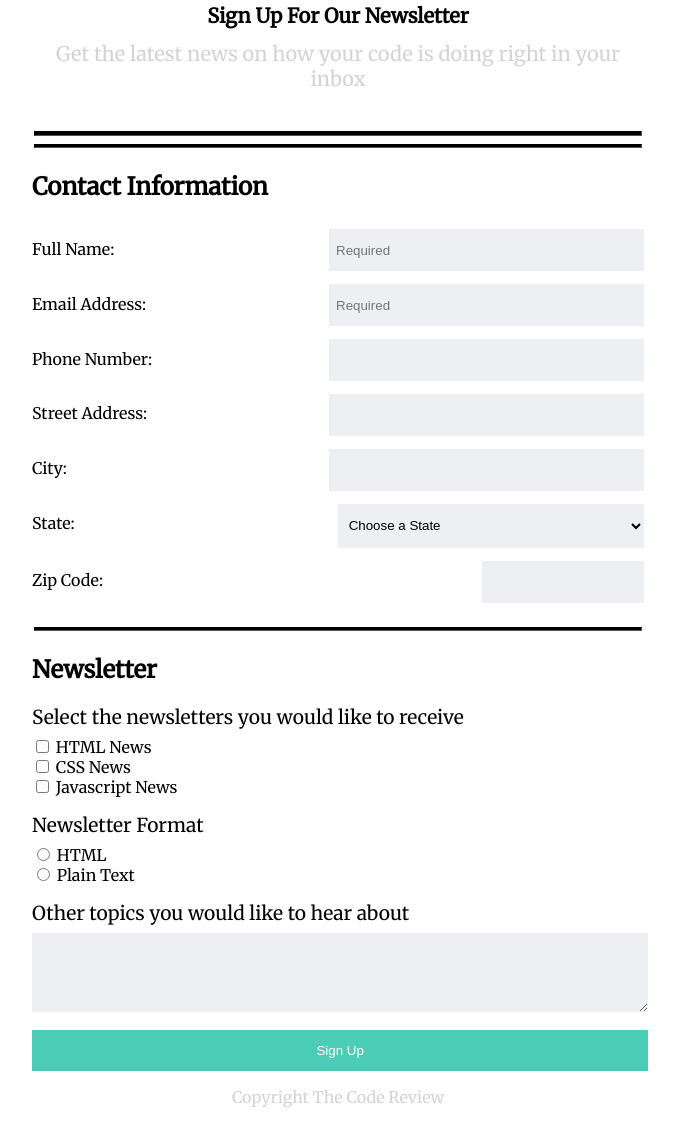
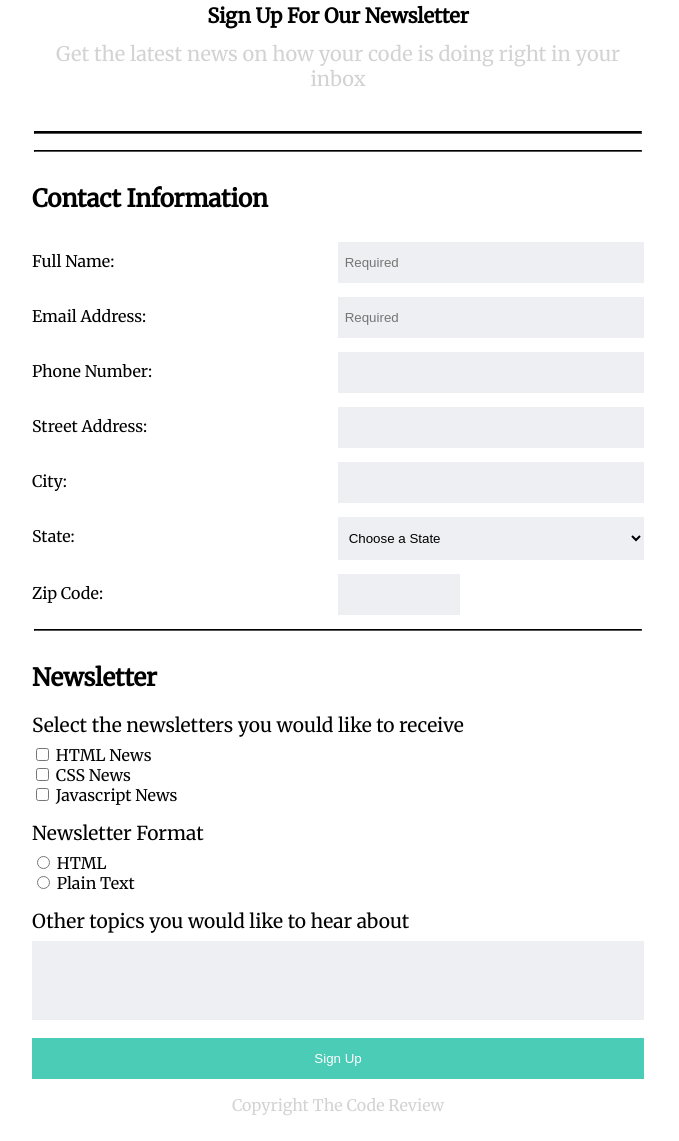
Before and after one commit to DannyKhounsavanh/Treehouse-Project-3, a plain HTML site: page index.html in a window 1280 px wide. Shown: the part 92-1233 px from the top of the page, without its empty margins (302-981 px from the left). Drawn offline with Linux system fonts and the light colour scheme.

Commit message:
Completed the rest of the project

```diff
--- a/css/styles.css
+++ b/css/styles.css
@@ -1,3 +1,7 @@
+* {
+	box-sizing: border-box;
+}
+
 body {
 	margin: 0 auto;
 	text-align: center;
@@ -31,6 +35,11 @@ hr {
 	height: 1.5px;
 }
 
+.contact-info-form {
+	display: flex;
+	flex-direction: column;
+}
+
 .text-input {
 	background-color: #edeff2;
 	border: none;
@@ -50,6 +59,12 @@ textarea {
 	background-color: #edeff2;
 	border: none;
 	width: 100%;
+	resize: none;
+}
+
+.contact-info-form input:focus, textarea:focus {
+	background-color: #fcffb7;
+	outline: 3px solid #d6f4ff;
 }
 
 button {
@@ -58,7 +73,8 @@ button {
 	border: none;
 	margin-top: 1em;
 	padding: 1em;
-	width: 100.7%;
+	width: 100%;
+	cursor: pointer;
 }
 
 .copyright-tcr {
@@ -117,8 +133,7 @@ button {
 	}
 
 	.contact-info-form {
-		display: flex;
-		flex-direction: column;
+		position: relative;
 	}
 
 	.contact-info-form label {
@@ -131,11 +146,13 @@ button {
 		float: right;
 	}
 
-	.state-menu {
-
+	.zip-code {
+		width: 20%;
+		position: absolute;
+		left: 50%;
 	}
 
-	.zip-code {
-		width: 25%;
+	.thinner-hr {
+		margin: 16px;
 	}
 }
--- a/index.html
+++ b/index.html
@@ -14,7 +14,7 @@
 				<p class="newsletter-details">Get the latest news on how your code is doing right in your inbox</p>
 				<hr class="thick-hr">
 				<hr class="thinner-hr">
-			<div>
+			</div>
 		</header>
 
 		<main>
@@ -98,8 +98,7 @@
 					<div>
 						<label class="other-topics-label" for="other-topics-textarea">Other topics you would like to hear about</label>
 						<div class="textarea">
-							<textarea id="other-topics-textarea" name="other_topics" rows=5>
-							</textarea>
+							<textarea id="other-topics-textarea" name="other_topics" rows=5></textarea>
 						</div>
 						<button type="submit" name="submit-button" value="sign-up">
 							Sign Up
```
Also changed, not shown: design mockups/desktop-form.png (renamed from desktop-form.png), design mockups/mobile-form.png (renamed from mobile-form.png).
